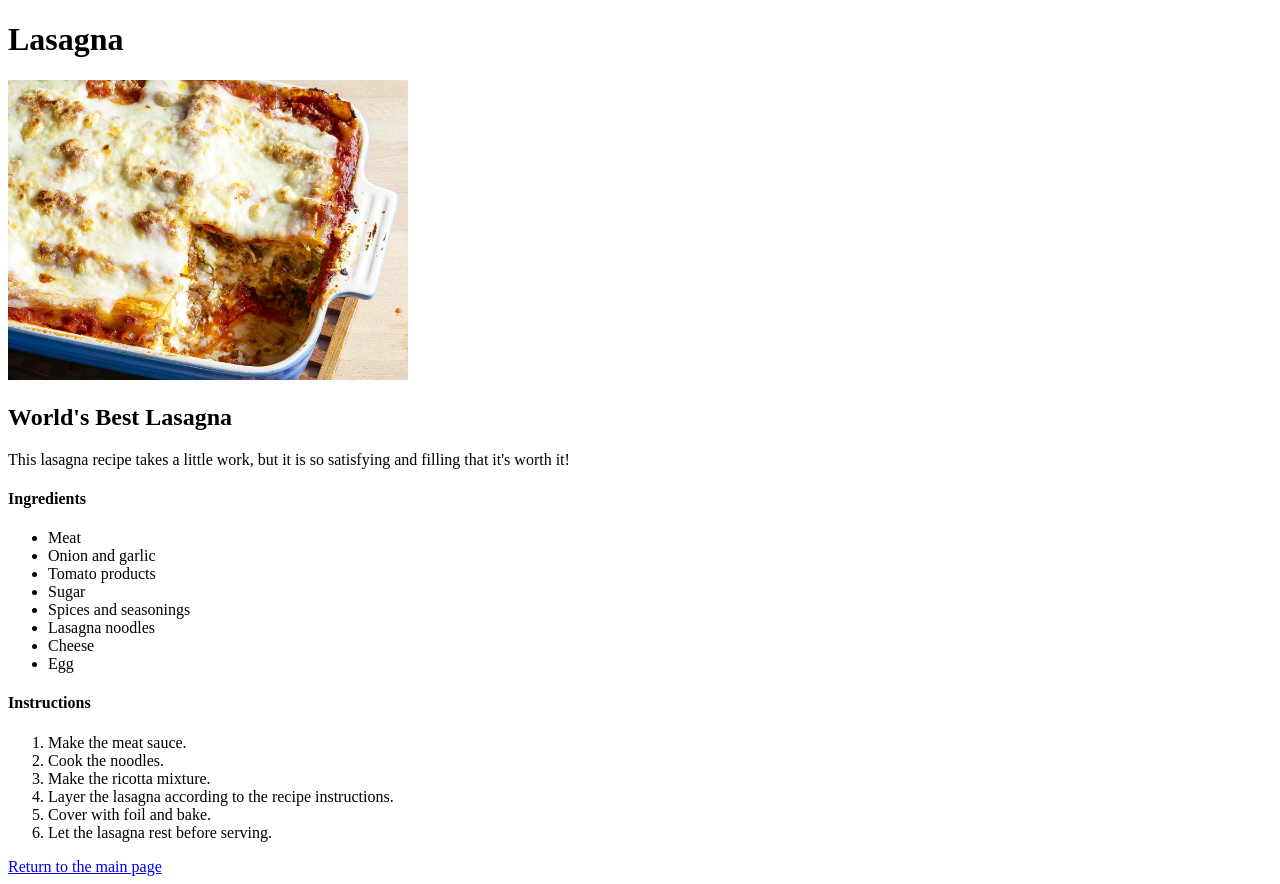
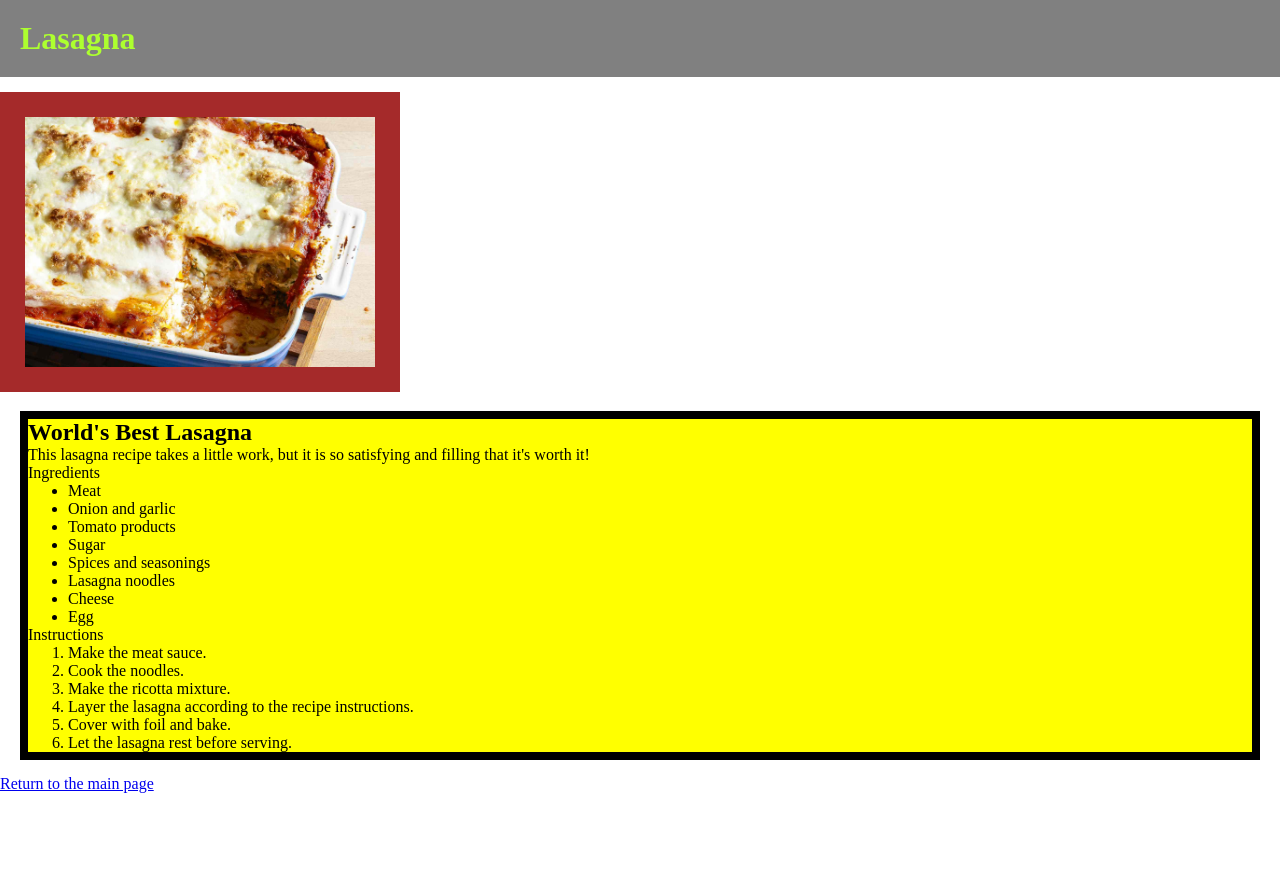
Before and after one commit to Josephhongg/odin-recipes, a plain HTML site: page recipes/lasagna.html in a window 1280 px wide. After the commit the page ends 800 px from the top, so only its background shows below. Drawn offline with Linux system fonts and the light colour scheme.

Commit message:
added styling to recipe pages

```diff
--- a/recipes/lasagna.html
+++ b/recipes/lasagna.html
@@ -3,22 +3,24 @@
   <head>
     <meta charset="UTF-8" />
     <meta name="viewport" content="width=device-width, initial-scale=1.0" />
-    <title>Document</title>
+    <title>Lasagna</title>
+    <link rel="stylesheet" href="../styles.css" />
   </head>
   <body>
-    <h1>Lasagna</h1>
+    <h1 id="heading">Lasagna</h1>
     <img
       src="../images/lasagna.jpg"
       alt="freshly baked lasagna"
       height="300"
       width="400"
     />
-    <h2><strong>World's Best Lasagna</strong></h2>
+    <div class="recipe-description">
+      <h2>World's Best Lasagna</h2>
       <p>
         This lasagna recipe takes a little work, but it is so satisfying and
         filling that it's worth it!
       </p>
-    <h4>Ingredients</h4>
+      <p>Ingredients</p>
       <ul>
         <li>Meat</li>
         <li>Onion and garlic</li>
@@ -29,7 +31,8 @@
         <li>Cheese</li>
         <li>Egg</li>
       </ul>
-    <h4>Instructions</h4>
+
+      <p>Instructions</p>
       <ol>
         <li>Make the meat sauce.</li>
         <li>Cook the noodles.</li>
@@ -38,6 +41,8 @@
         <li>Cover with foil and bake.</li>
         <li>Let the lasagna rest before serving.</li>
       </ol>
+    </div>
+
     <a href="../index.html">Return to the main page</a>
   </body>
 </html>
--- a/styles.css
+++ b/styles.css
@@ -1,3 +1,4 @@
+/* Every element's box sizing is set to border-box. */
 html {
     box-sizing: border-box;
 }
@@ -7,28 +8,30 @@ html {
     margin: 0;
 }
 
-#title {
+#heading {
     color: greenyellow;
     background-color: grey;
     padding: 20px;
-    margin: 10px;
+    margin-bottom: 15px;
 }
 
-.recipe-links {
-    list-style: none;
-    display: flex;
-    text-align: center;
+img {
+    padding: 25px;
+    background-color: brown;
 }
 
 .recipe-links a {
-    margin: 10px;
     padding: 8px;
     text-decoration: none;
-    font-size: 20px;
+    margin: 20px;
 }
 
 .recipe-links a:hover {
-    background-color: blue;
     text-decoration: underline;
-    color: whitesmoke;
 }
+
+.recipe-description {
+    margin: 15px 20px;
+    background-color: yellow;
+    border: solid 8px black;
+}
```
Also changed, not shown: index.html (+1 -1 lines), recipes/chicken-breast.html (+15 -10 lines), recipes/salmon.html (+9 -4 lines). Lines whose indentation alone changed are shown as unchanged.
